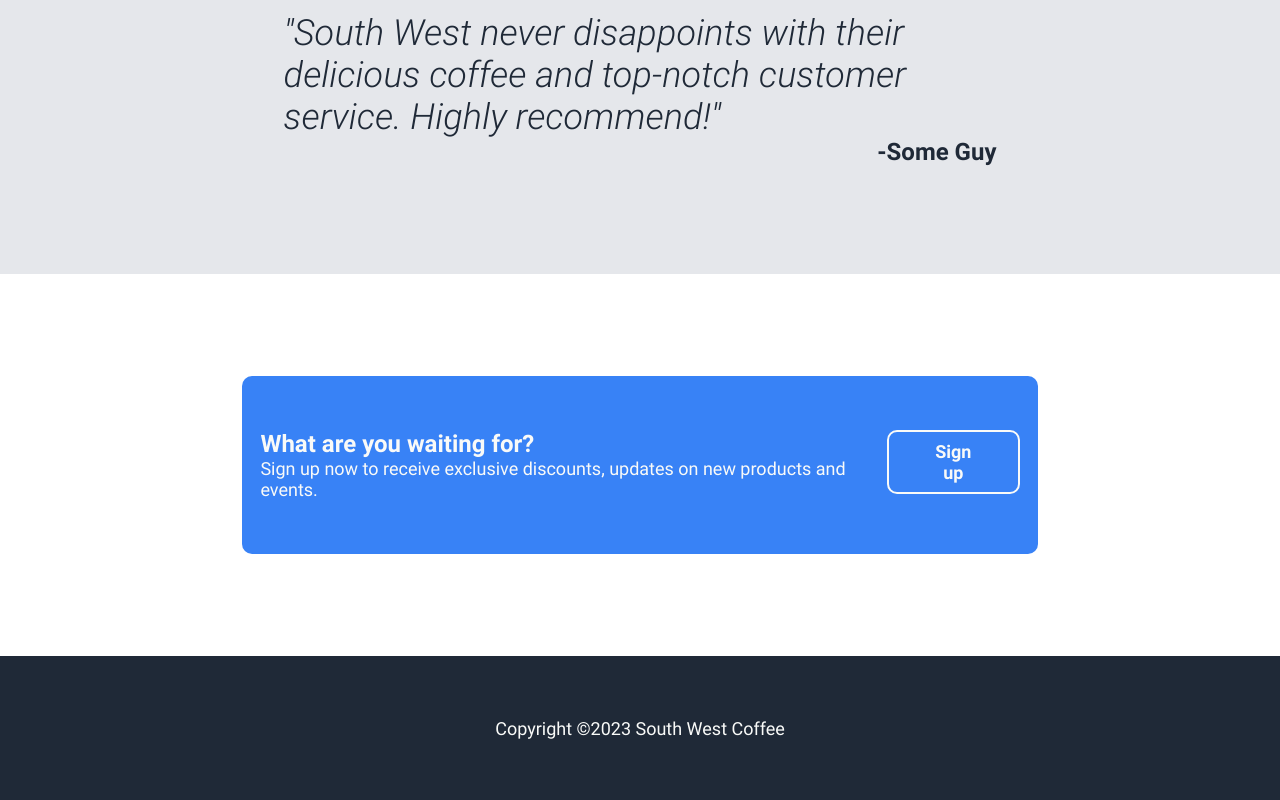
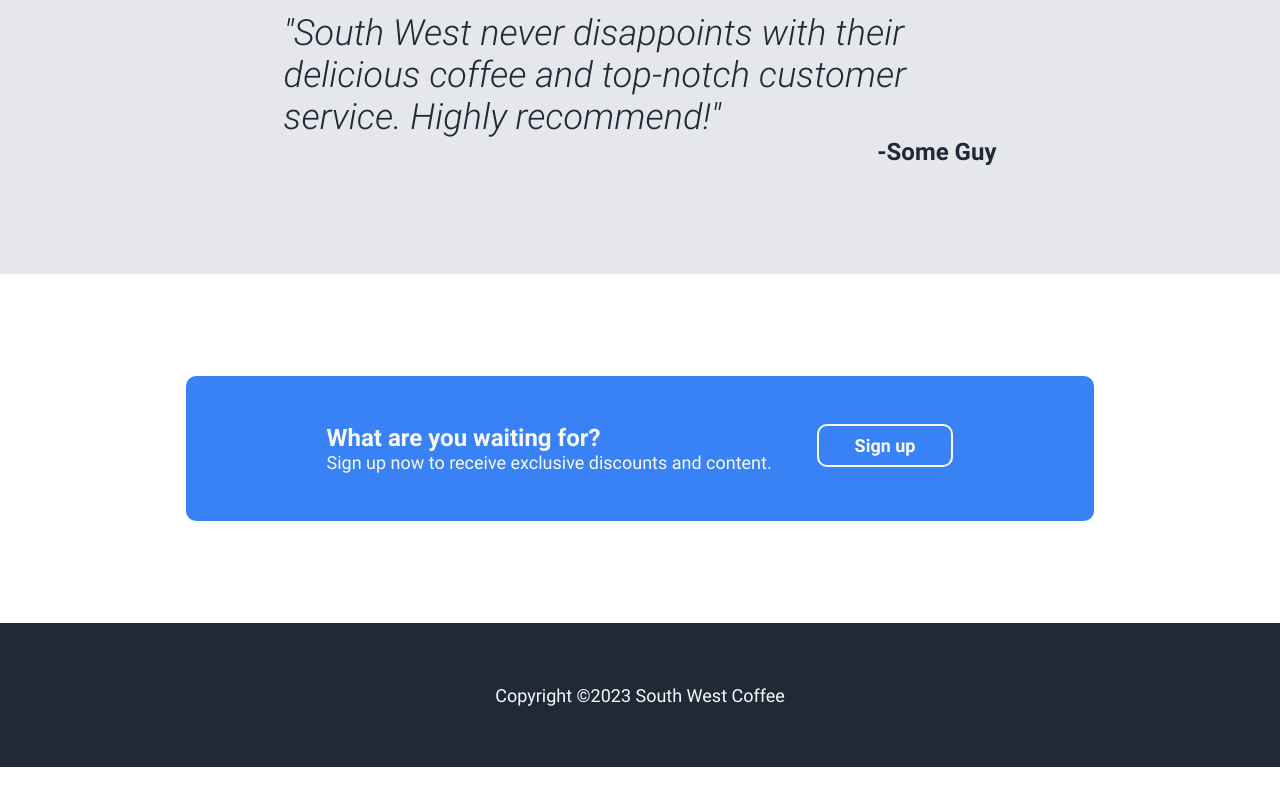
Before and after one commit to vuilfanie/CSS_Project, a plain HTML site: page index.html in a window 1280 px wide. Shown: the part 777-1577 px from the top of the page. After the commit the page ends 1544 px from the top, so only its background shows below. Drawn offline with Linux system fonts and the light colour scheme.

Commit message:
refactor: Meet laptop viewport specification of cta section

```diff
--- a/index.html
+++ b/index.html
@@ -87,7 +87,7 @@
                         What are you waiting for?
                     </h3>
                     <p class="cta__container-text-p">
-                        Sign up now to receive exclusive discounts, updates on new products and events.
+                        Sign up now to receive exclusive discounts and content.
                     </p>
                 </div>
                 <div class="cta__container-button">
--- a/style.css
+++ b/style.css
@@ -195,7 +195,8 @@ figcaption {
     padding: 9rem 3rem;
     margin: 5em;
     border-radius: 10px;
-    width: 70%;
+    padding: 8rem 16rem;
+    width: 80%;
 }
 
 .cta__container-text-title {
```
